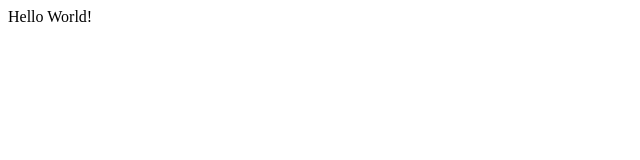
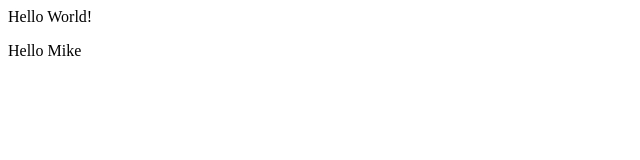
Before and after one commit to mwtsai/git-tutorial, a plain HTML site: page index.html in a window 1280 px wide. Shown: the full height of the page, 0-640 px from the left. Drawn offline with Linux system fonts and the light colour scheme.

Commit message:
add Hello Mike

```diff
--- a/index.html
+++ b/index.html
@@ -3,5 +3,6 @@
 </head>
 <body>
   <p>Hello World!</p>
+  <p>Hello Mike</p>
 </body>
 </html>
```
